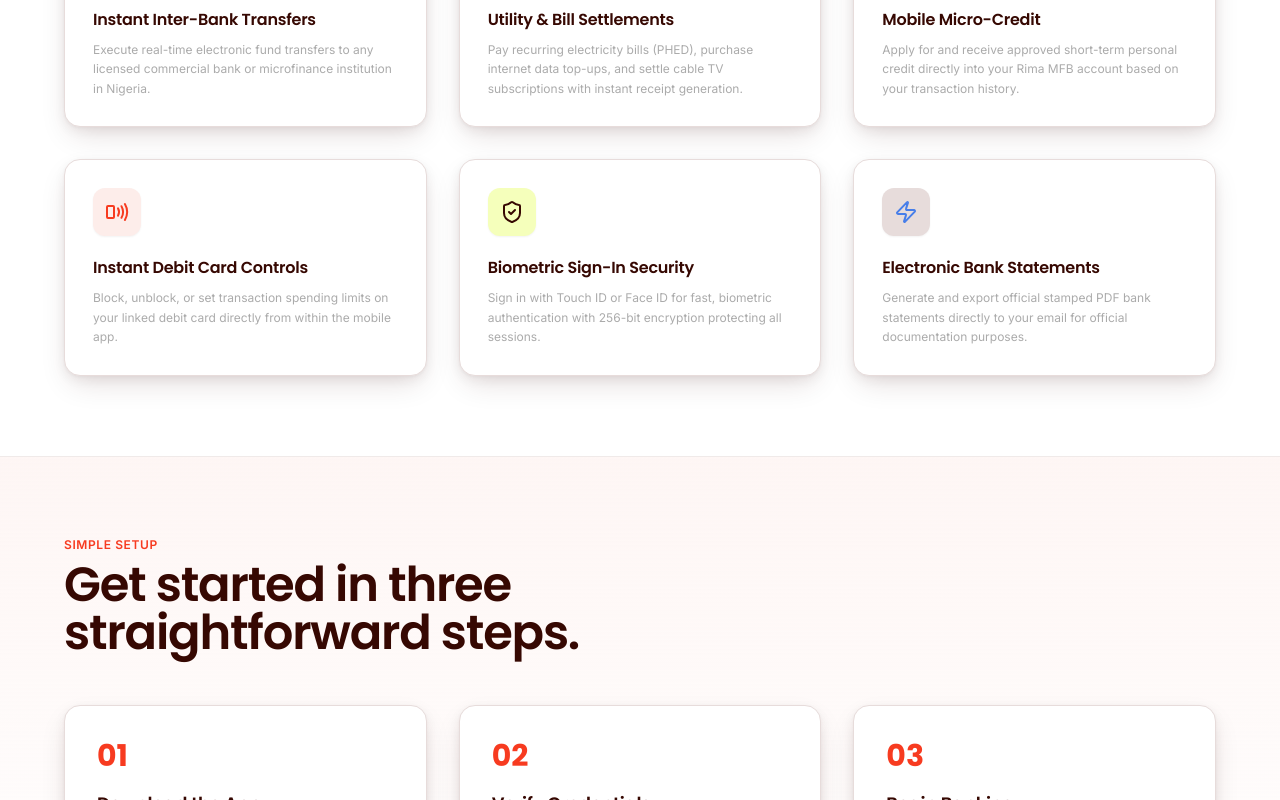
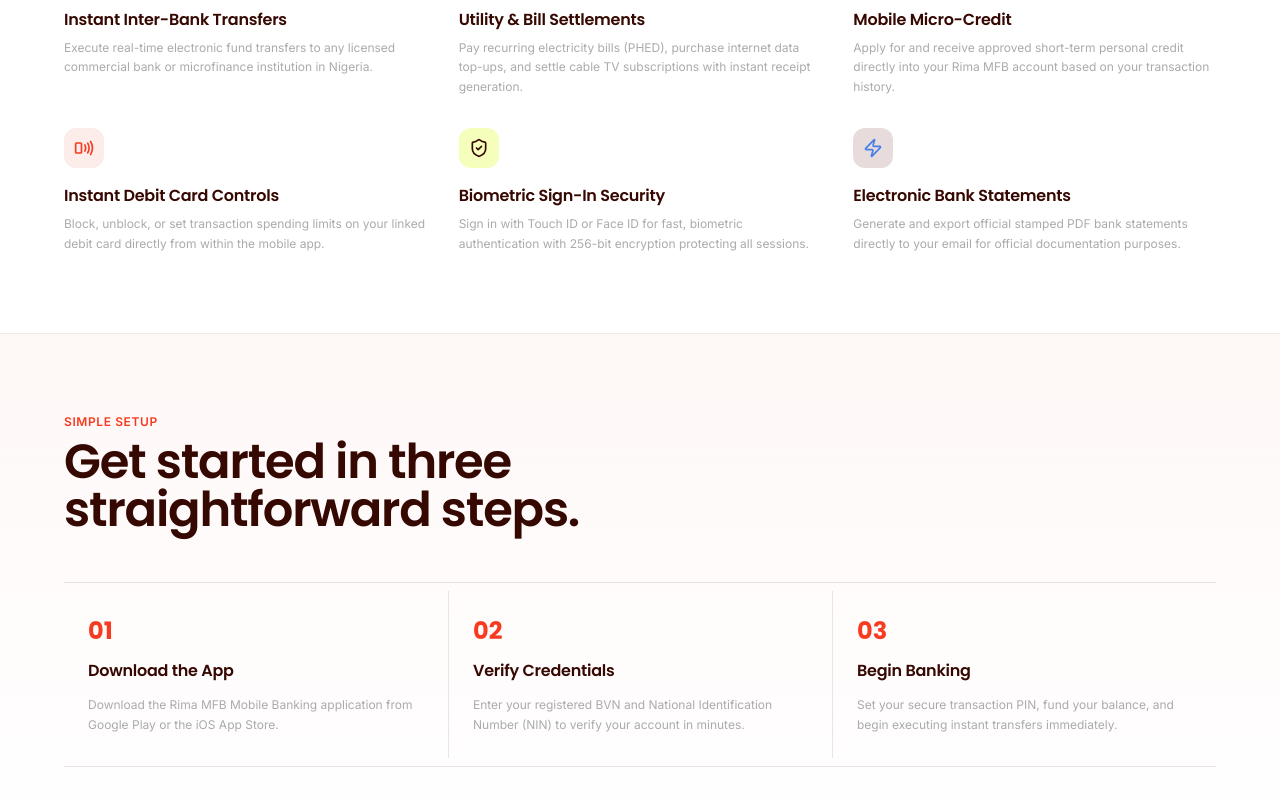
Before and after one commit to netxplora/Rimabank, a React (Vite) app: page /digital-banking in a window 1280 px wide. Shown: the part 1020-1820 px from the top of the page. Built offline with nearby package versions, Linux system fonts and the light colour scheme; the HTML template or start-up script is replaced by a standard one.

Commit message:
Update DigitalBanking.tsx

```diff
--- a/src/pages/DigitalBanking.tsx
+++ b/src/pages/DigitalBanking.tsx
@@ -130,7 +130,7 @@
         </div>
       </section>
 
-      {/* 3-Column Core Capabilities Grid */}
+      {/* 3-Column Core Capabilities Grid — Open Layout */}
       <section className="py-16 md:py-20 bg-white border-b border-[#e7dcdb]/60">
         <div className="max-w-[1200px] mx-auto px-4 sm:px-6">
           <div className="max-w-2xl mb-12">
@@ -142,20 +142,20 @@
             </h2>
           </div>
 
-          <div className="grid grid-cols-1 sm:grid-cols-2 lg:grid-cols-3 gap-6 lg:gap-8">
+          <div className="grid grid-cols-1 sm:grid-cols-2 lg:grid-cols-3 gap-8 border-t border-[#e7dcdb]/80 pt-10">
             {features.map((feature, index) => (
               <div
                 key={index}
-                className="card-3d p-7 rounded-2xl bg-white border border-[#e7dcdb] shadow-3d hover:border-[#f73b20]/30 flex flex-col justify-between"
+                className="flex flex-col justify-between"
               >
                 <div>
                   <div
-                    className="w-12 h-12 rounded-xl flex items-center justify-center mb-5 shadow-sm"
+                    className="w-10 h-10 rounded-xl flex items-center justify-center mb-4"
                     style={{ backgroundColor: feature.bg, color: feature.color }}
                   >
-                    <feature.icon className="h-6 w-6" />
+                    <feature.icon className="h-5 w-5" />
                   </div>
-                  <h3 className="font-heading text-base font-semibold text-[#360802] mb-2">{feature.title}</h3>
+                  <h3 className="font-heading text-base font-semibold text-[#360802] mb-1.5">{feature.title}</h3>
                   <p className="text-xs text-[#ababab] leading-relaxed">{feature.description}</p>
                 </div>
               </div>
@@ -164,8 +164,8 @@
         </div>
       </section>
 
-      {/* 3-Step Setup 3-Column Grid */}
-      <section className="py-16 md:py-20 bg-gradient-to-b from-[#fdedea]/50 to-white border-b border-[#e7dcdb]/60">
+      {/* 3-Step Setup Open Grid */}
+      <section className="py-16 md:py-20 bg-gradient-to-b from-[#fdedea]/40 to-white border-b border-[#e7dcdb]/60">
         <div className="max-w-[1200px] mx-auto px-4 sm:px-6">
           <div className="max-w-2xl mb-12">
             <span className="text-xs font-semibold uppercase tracking-wider text-[#f73b20] block mb-2">
@@ -176,26 +176,26 @@
             </h2>
           </div>
 
-          <div className="grid grid-cols-1 md:grid-cols-3 gap-6 lg:gap-8">
-            <div className="card-3d p-8 rounded-2xl bg-white border border-[#e7dcdb] shadow-3d space-y-4">
-              <div className="text-3xl font-heading font-bold text-[#f73b20]">01</div>
-              <h3 className="font-heading text-lg font-semibold text-[#360802]">Download the App</h3>
+          <div className="grid grid-cols-1 md:grid-cols-3 divide-y md:divide-y-0 md:divide-x divide-[#e7dcdb]/80 border-t border-b border-[#e7dcdb]/80 py-2">
+            <div className="py-6 md:p-6 space-y-3">
+              <div className="text-2xl font-heading font-bold text-[#f73b20]">01</div>
+              <h3 className="font-heading text-base font-semibold text-[#360802]">Download the App</h3>
               <p className="text-xs text-[#ababab] leading-relaxed">
                 Download the Rima MFB Mobile Banking application from Google Play or the iOS App Store.
               </p>
             </div>
 
-            <div className="card-3d p-8 rounded-2xl bg-white border border-[#e7dcdb] shadow-3d space-y-4">
-              <div className="text-3xl font-heading font-bold text-[#f73b20]">02</div>
-              <h3 className="font-heading text-lg font-semibold text-[#360802]">Verify Credentials</h3>
+            <div className="py-6 md:p-6 space-y-3">
+              <div className="text-2xl font-heading font-bold text-[#f73b20]">02</div>
+              <h3 className="font-heading text-base font-semibold text-[#360802]">Verify Credentials</h3>
               <p className="text-xs text-[#ababab] leading-relaxed">
                 Enter your registered BVN and National Identification Number (NIN) to verify your account in minutes.
               </p>
             </div>
 
-            <div className="card-3d p-8 rounded-2xl bg-white border border-[#e7dcdb] shadow-3d space-y-4">
-              <div className="text-3xl font-heading font-bold text-[#f73b20]">03</div>
-              <h3 className="font-heading text-lg font-semibold text-[#360802]">Begin Banking</h3>
+            <div className="py-6 md:p-6 space-y-3">
+              <div className="text-2xl font-heading font-bold text-[#f73b20]">03</div>
+              <h3 className="font-heading text-base font-semibold text-[#360802]">Begin Banking</h3>
               <p className="text-xs text-[#ababab] leading-relaxed">
                 Set your secure transaction PIN, fund your balance, and begin executing instant transfers immediately.
               </p>
```
